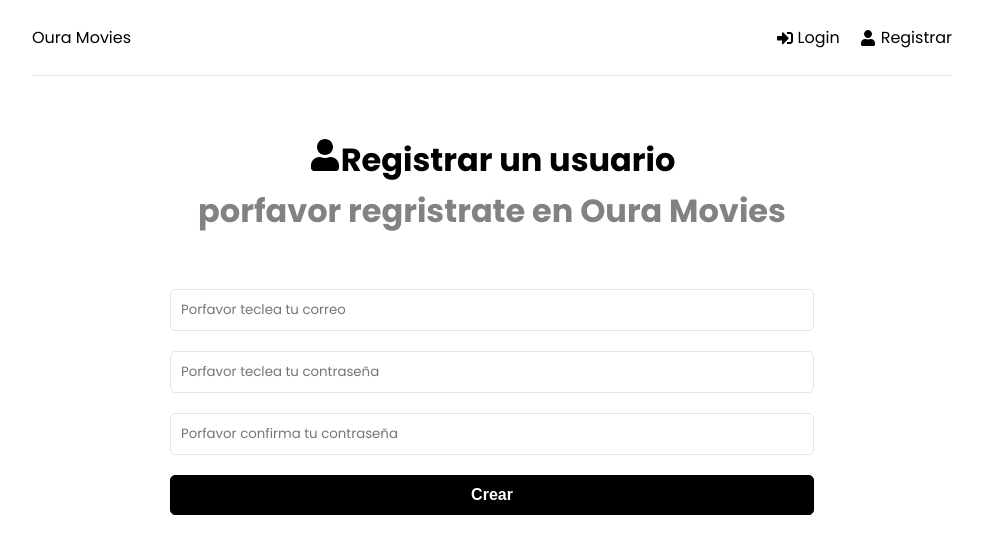
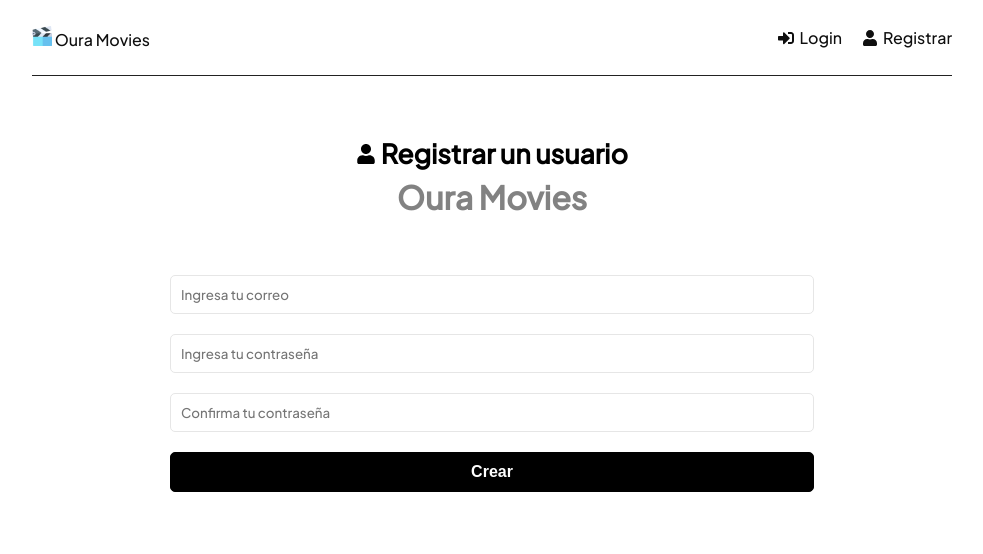
Before and after one commit to angycervantes/frontendOuraMovie, a React (Vite) app: page /register in a window 1280 px wide. Shown: the top 554 px of the page, without its empty margins (148-1131 px from the left). Built offline with nearby package versions, Linux system fonts and the light colour scheme.

Commit message:
Cambio de tipografia y logo

```diff
--- a/src/components/Header.jsx
+++ b/src/components/Header.jsx
@@ -1,19 +1,48 @@
 import {FaSignInAlt, FaSignOutAlt, FaUser} from 'react-icons/fa'
-import { Link } from 'react-router-dom'
+import { Link, useNavigate } from 'react-router-dom'
+import { useSelector, useDispatch } from 'react-redux'
+import { logout, reset} from '../features/auth/authSlice'
+import logo from '../assets/cine.png'
 
 const Header = () => {
+
+    const navigate = useNavigate()
+    const dispatch = useDispatch()
+
+    const { user } = useSelector ((state) => state.auth)
+
+    const onLogout = () => {
+        dispatch(logout())
+        dispatch(reset())
+        navigate('/login')
+    }
+
   return (
     <header className='header'>
         <div className='logo'>
-            <Link to='/'>Oura Movies </Link>
+           <img src={logo} width='20' />
+            <Link to='/'> <logo />Oura Movies </Link>
         </div>
         <ul>
+            {user ?
+            (
+                <>
+                    <button className='btn' onClick={onLogout}>
+                        <FaSignOutAlt /> Logout
+                    </button>
+                </>
+                )
+            :
+            (
+                <>
                     <li>
                      <Link to='/login'> <FaSignInAlt /> Login </Link>
                     </li>
                     <li>
                      <Link to='/register'> <FaUser /> Registrar </Link>
                      </li>
+                </>
+            )}
         </ul>
 
     </header>
--- a/src/features/auth/authService.js
+++ b/src/features/auth/authService.js
@@ -21,9 +21,15 @@
 
 }
 
+// logout
+const logout = () => {
+    localStorage.removeItem('user')
+}
+
 const authService = {
     register,
-    login
+    login,
+    logout
 }
 
 export default authService
--- a/src/features/auth/authSlice.js
+++ b/src/features/auth/authSlice.js
@@ -36,6 +36,15 @@
     }
 
 })
+
+
+//log out
+export const logout = createAsyncThunk('auth/logout',
+async()=>{
+    await authService.logout()
+})
+
+
 
 export const authSlice = createSlice({
     name: 'auth',
@@ -77,6 +86,10 @@
             state.isError = true
             state.message = action.payload
         })
+
+        .addCase(logout.fulfilled, (state)=>{
+            state.user = null
+        })
     }
 })
 
--- a/src/index.css
+++ b/src/index.css
@@ -1,4 +1,4 @@
-@import url('https://fonts.googleapis.com/css2?family=Poppins:wght@300;400;600;700&display=swap');
+@import url('https://fonts.googleapis.com/css2?family=Plus+Jakarta+Sans:wght@500&family=Roboto:ital,wght@0,100;0,400;1,300&display=swap');
 
 * {
   margin: 0;
@@ -7,13 +7,13 @@
 }
 
 body {
-  font-family: 'Poppins', sans-serif;
+  font-family: 'Plus Jakarta Sans', sans-serif;
   height: 100vh;
 }
 
 a {
   text-decoration: none;
-  color: #000;
+  color: rgb(15, 15, 15);
 }
 
 p {
@@ -48,7 +48,7 @@
   justify-content: space-between;
   align-items: center;
   padding: 20px 0;
-  border-bottom: 1px solid #e6e6e6;
+  border-bottom: 1px solid #222222;
   margin-bottom: 60px;
 }
 
--- a/src/pages/Login.jsx
+++ b/src/pages/Login.jsx
@@ -59,7 +59,7 @@
   return (
     <>
     <section className='heading'>
-        <h4> <FaSignInAlt />Inicia sesión </h4>
+        <h5> <FaSignInAlt  size={20} />  Inicia sesión </h5>
         <p> Inicia sesión en Oura Movies</p>
     </section>
     <section className='form'>
@@ -70,7 +70,7 @@
             id='email'
             name='email'
             value={email}
-            placeholder='Porfavor teclea tu correo'
+            placeholder='Ingresa tu correo'
             onChange={onChange}
             />
             </div>
@@ -80,7 +80,7 @@
             id='password'
             name='password'
             value={password}
-            placeholder='Porfavor teclea tu contraseña'
+            placeholder='Ingresa tu contraseña'
             onChange={onChange}
             />
             </div>
--- a/src/pages/Register.jsx
+++ b/src/pages/Register.jsx
@@ -64,8 +64,9 @@
   return (
     <>
     <section className='heading'>
-        <h4> <FaUser />Registrar un usuario </h4>
-        <p> porfavor regristrate en Oura Movies</p>
+
+     <h5>  <FaUser size={20} /> Registrar un usuario </h5>
+        <p> Oura Movies</p>
     </section>
     <section className='form'>
         <form onSubmit={onSubmit}>
@@ -75,7 +76,7 @@
             id='email'
             name='email'
             value={email}
-            placeholder='Porfavor teclea tu correo'
+            placeholder='Ingresa tu correo'
             onChange={onChange}
             />
             </div>
@@ -85,7 +86,7 @@
             id='password'
             name='password'
             value={password}
-            placeholder='Porfavor teclea tu contraseña'
+            placeholder='Ingresa tu contraseña'
             onChange={onChange}
             />
             </div>
@@ -95,7 +96,7 @@
             id='password2'
             name='password2'
             value={password2}
-            placeholder='Porfavor confirma tu contraseña'
+            placeholder='Confirma tu contraseña'
             onChange={onChange}
             />
             </div>
```
Lines whose indentation alone changed are shown as unchanged.
